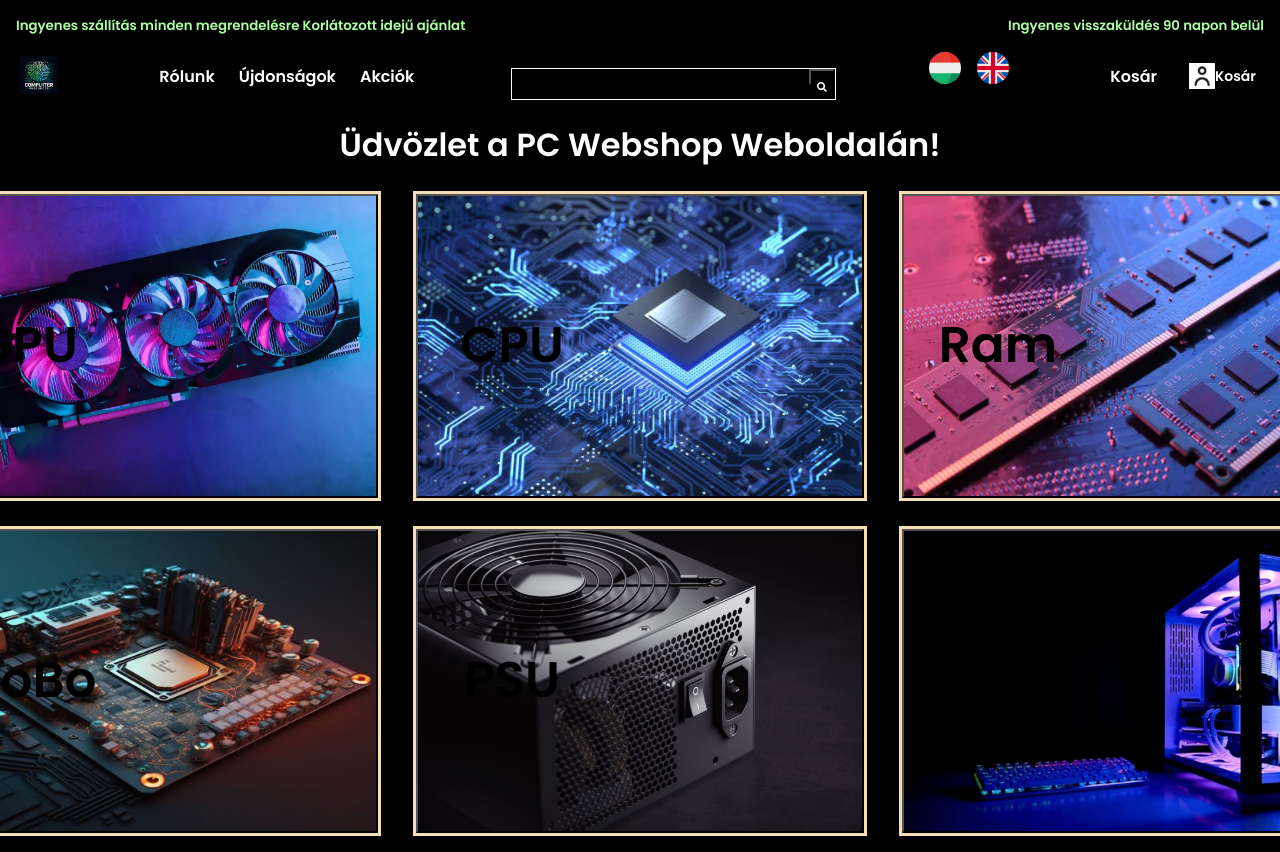
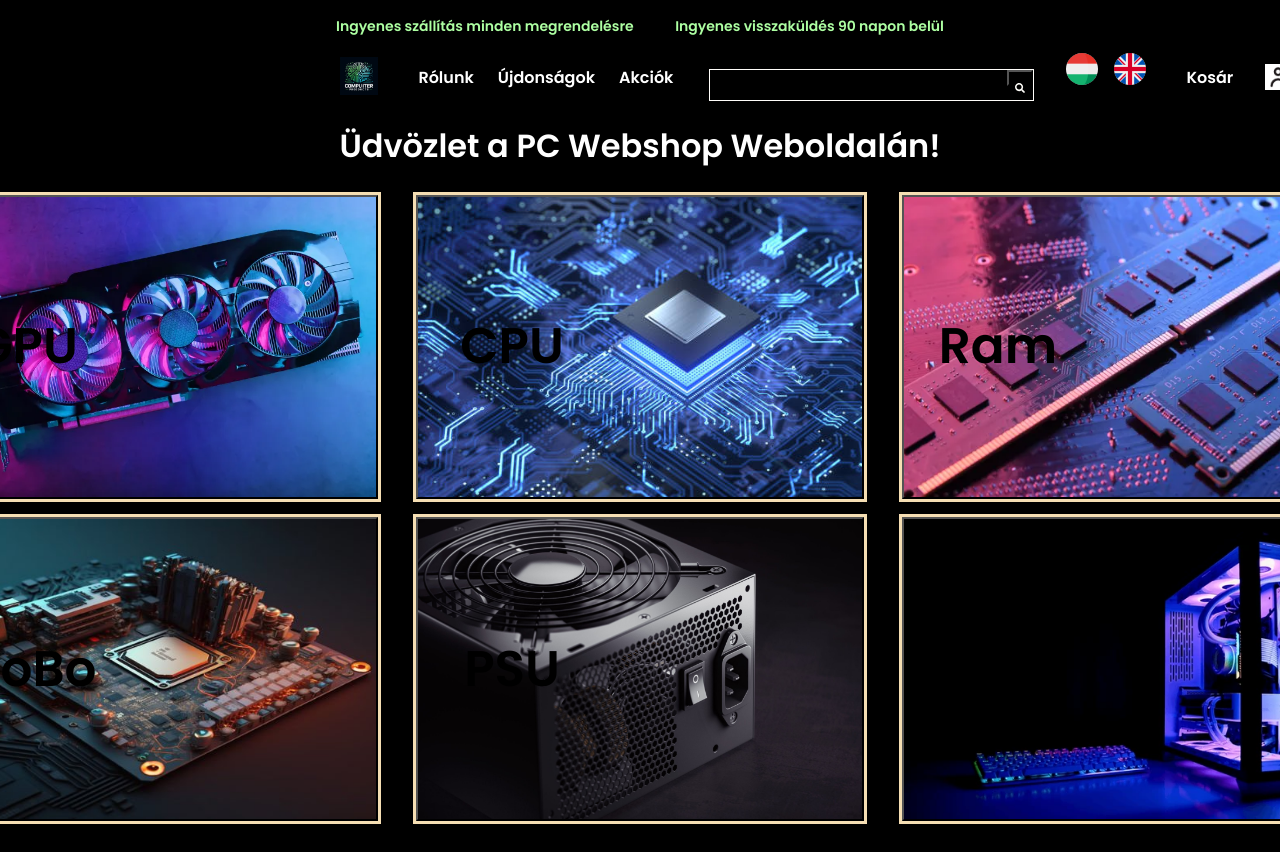
Before and after one commit to SzigetvariMark/pcweb, a React (Vite) app in the folder webshop/: page / in a window 1280 px wide. Shown: the top 852 px of the page. Built offline with nearby package versions, Linux system fonts and the light colour scheme.

Commit message:
change but not working kappa

```diff
--- a/webshop/src/pages/components/header/Head.css
+++ b/webshop/src/pages/components/header/Head.css
@@ -9,4 +9,5 @@
     background-color: black;
     border: none;
     cursor: pointer;
+    font-size: 14px;
 }
--- a/webshop/src/pages/components/header/Head.jsx
+++ b/webshop/src/pages/components/header/Head.jsx
@@ -10,7 +10,7 @@ function Head() {
     <header className="head">
       <input
         type="button"
-        value="Ingyenes szállítás minden megrendelésre Korlátozott idejű ajánlat"
+        value="Ingyenes szállítás minden megrendelésre"
         className="head--input"
       />
       <input
--- a/webshop/src/styles.css
+++ b/webshop/src/styles.css
@@ -11,6 +11,8 @@ body {
     overflow: hidden;
     background-color: black;
     color: white;
+    padding: 0rem 20rem;
+    align-items: center;
 }
 
 .container {
```
